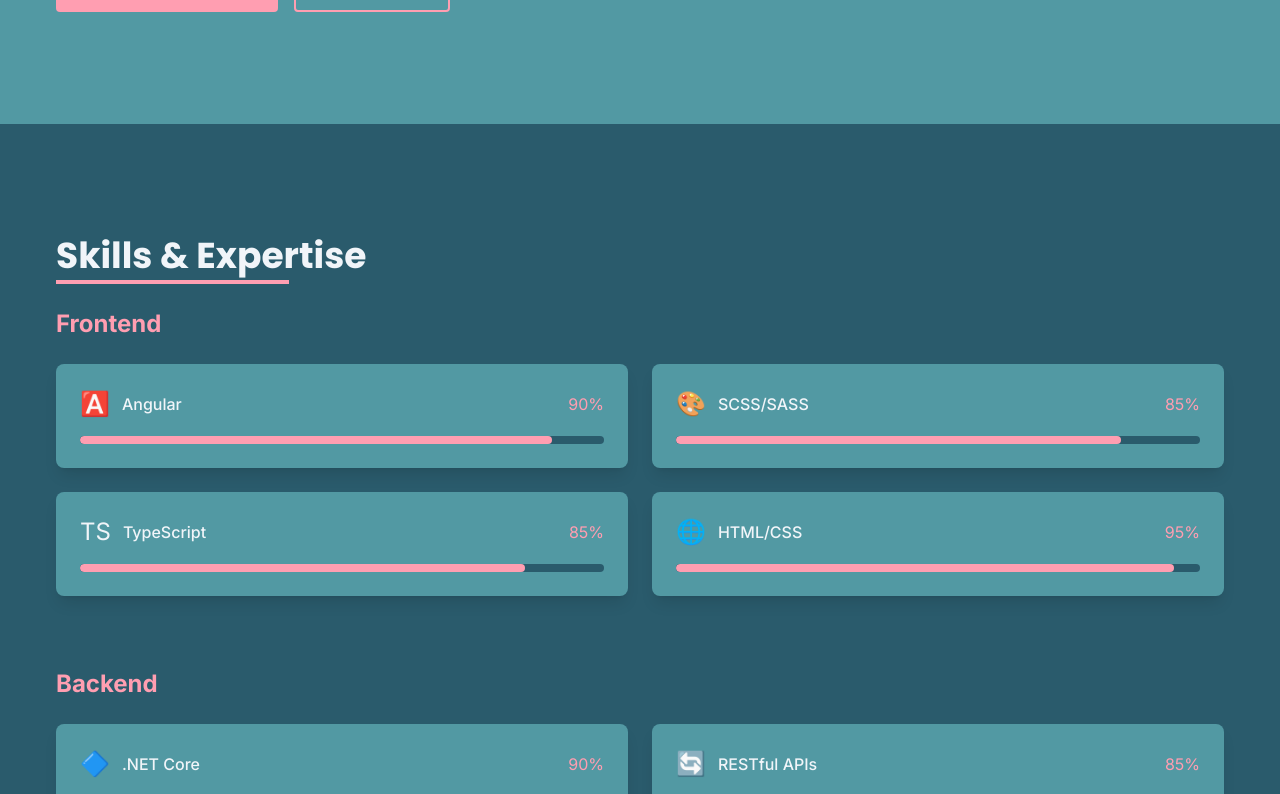
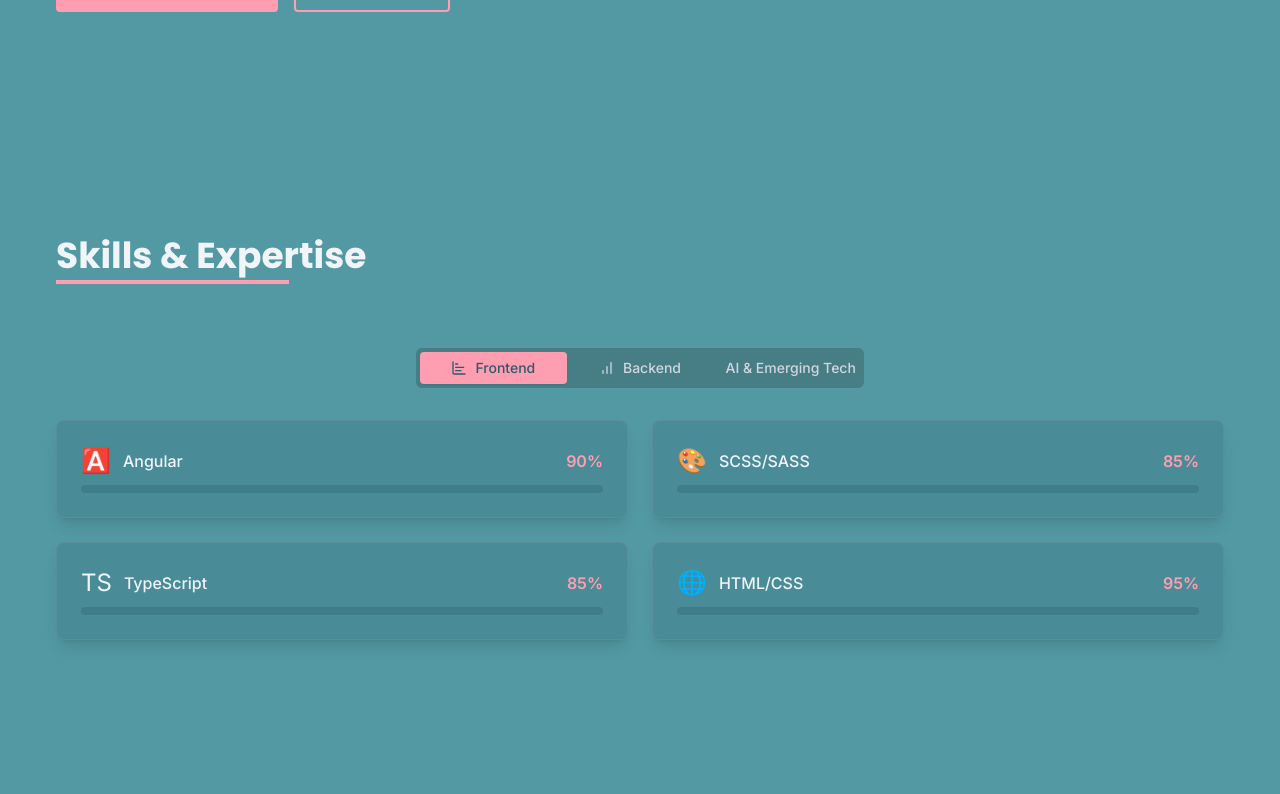
Before and after one commit to Eman-Abdallah/journey-spark-folio, a React (Vite) app: page / in a window 1280 px wide. Shown: the part 1804-2598 px from the top of the page. Built offline with nearby package versions, Linux system fonts and the light colour scheme.

Commit message:
Refactor: Improve skills section display
Refactor the skills section to explore alternative display methods.

```diff
--- a/src/components/SkillsSection.tsx
+++ b/src/components/SkillsSection.tsx
@@ -1,5 +1,8 @@
 
 import { useEffect, useRef } from "react";
+import { Tabs, TabsContent, TabsList, TabsTrigger } from "@/components/ui/tabs";
+import { Progress } from "@/components/ui/progress";
+import { Award, BarChart, ChartBar } from "lucide-react";
 
 interface Skill {
   name: string;
@@ -20,18 +23,15 @@ const SkillsSection = () => {
     { name: "RESTful APIs", level: 85, category: "backend", icon: "🔄" },
     { name: "SQL Server", level: 90, category: "backend", icon: "🗃️" },
     { name: "Entity Framework", level: 85, category: "backend", icon: "🔷" },
-    // { name: "Azure", level: 80, category: "other", icon: "☁️" },
-    // { name: "DevOps", level: 75, category: "other", icon: "🔄" },
     { name: "Machine Learning Basics", level: 70, category: "ai", icon: "🧠" },
     { name: "Prompt Engineering", level: 80, category: "ai", icon: "🤖" },
     { name: "AI Integration", level: 75, category: "ai", icon: "🔌" },
   ];
 
   const categories = [
-    { id: "frontend", name: "Frontend" },
-    { id: "backend", name: "Backend" },
-    { id: "ai", name: "AI & Emerging Tech" },
-    //{ id: "other", name: "Other" },
+    { id: "frontend", name: "Frontend", icon: ChartBar },
+    { id: "backend", name: "Backend", icon: BarChart },
+    { id: "ai", name: "AI & Emerging Tech", icon: Award },
   ];
 
   useEffect(() => {
@@ -47,6 +47,12 @@ const SkillsSection = () => {
                 skill.classList.remove("opacity-0");
                 skill.classList.add("translate-y-0");
                 skill.classList.remove("translate-y-10");
+
+                // Also animate the progress bars
+                const progressBar = skill.querySelector(".progress-bar");
+                if (progressBar) {
+                  progressBar.classList.add("progress-animated");
+                }
               }, index * 100);
             });
             observer.unobserve(entry.target);
@@ -68,46 +74,57 @@ const SkillsSection = () => {
   }, []);
 
   return (
-    <section id="skills">
+    <section id="skills" className="bg-theme-lightBlue">
       <div className="container-lg">
         <h2 className="section-title">Skills & Expertise</h2>
 
-        <div ref={sectionRef} className="grid gap-10">
+        <div ref={sectionRef} className="mt-10">
+          <Tabs defaultValue="frontend" className="w-full">
+            <TabsList className="grid grid-cols-3 mb-8 w-full max-w-md mx-auto">
               {categories.map((category) => (
-            <div key={category.id} className="mb-8">
-              <h3 className="text-2xl font-bold mb-6 text-theme-highlight">
+                <TabsTrigger
+                  key={category.id}
+                  value={category.id}
+                  className="flex items-center gap-2 data-[state=active]:bg-theme-highlight data-[state=active]:text-theme-blue"
+                >
+                  <category.icon className="h-4 w-4" />
                   {category.name}
-              </h3>
+                </TabsTrigger>
+              ))}
+            </TabsList>
 
+            {categories.map((category) => (
+              <TabsContent key={category.id} value={category.id} className="space-y-6">
                 <div className="grid md:grid-cols-2 gap-6">
                   {skills
                     .filter((skill) => skill.category === category.id)
                     .map((skill, index) => (
                       <div
                         key={skill.name}
-                      className="skill-item opacity-0 translate-y-10 transform transition-all duration-500 ease-out card flex flex-col"
+                        className="skill-item opacity-0 translate-y-10 transform transition-all duration-500 ease-out bg-theme-blue/20 rounded-lg p-6 shadow-lg backdrop-blur-sm border border-theme-highlight/10"
                       >
                         <div className="flex justify-between items-center mb-2">
                           <div className="flex items-center">
                             <span className="text-2xl mr-3">{skill.icon}</span>
                             <span className="font-medium">{skill.name}</span>
                           </div>
-                        <span className="text-theme-highlight">{skill.level}%</span>
+                          <span className="text-theme-highlight font-semibold">{skill.level}%</span>
                         </div>
-                      <div className="w-full bg-theme-blue rounded-full h-2 mt-2 overflow-hidden">
-                        <div
-                          className="skill-bar transition-all duration-1000 ease-out"
-                          style={{ width: `${skill.level}%`, transform: "translateX(-100%)" }}
-                          onAnimationEnd={(e) => {
-                            e.currentTarget.style.transform = "translateX(0)";
-                          }}
-                        ></div>
+                        <div className="w-full mt-2">
+                          <Progress
+                            value={0}
+                            max={100}
+                            className="progress-bar h-2 bg-theme-blue/30"
+                            indicatorClassName="bg-theme-highlight transition-transform duration-1000 ease-out"
+                            data-max={skill.level}
+                          />
                         </div>
                       </div>
                     ))}
                 </div>
-            </div>
+              </TabsContent>
             ))}
+          </Tabs>
         </div>
       </div>
     </section>
--- a/src/index.css
+++ b/src/index.css
@@ -1,4 +1,3 @@
-
 @import url('https://fonts.googleapis.com/css2?family=Inter:wght@300;400;500;600;700&family=Poppins:wght@300;400;500;600;700&display=swap');
 
 @tailwind base;
@@ -112,3 +111,26 @@
 .project-card:hover .project-card-overlay {
   @apply opacity-100;
 }
+
+/* New styles for the skills progress bars */
+.progress-bar {
+  position: relative;
+}
+
+.progress-bar[class*="progress-animated"] [role="progressbar"] {
+  transition: transform 1s ease-out;
+}
+
+.progress-animated[role="progressbar"] {
+  transform: translateX(0) !important;
+}
+
+/* Add this to initialize the animation when element becomes visible */
+.progress-bar:not(.progress-animated)[role="progressbar"] {
+  transform: translateX(-100%) !important;
+}
+
+/* When animated class is added, animate to the correct position */
+.progress-bar.progress-animated[role="progressbar"] {
+  transform: translateX(calc(var(--value) - 100%)) !important;
+}
```
Lines whose indentation alone changed are shown as unchanged.
